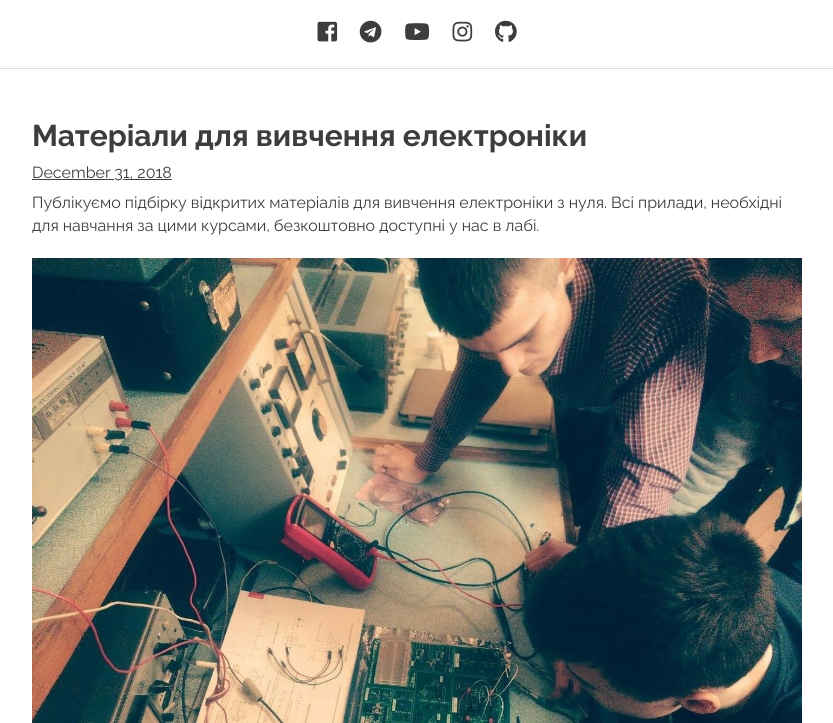
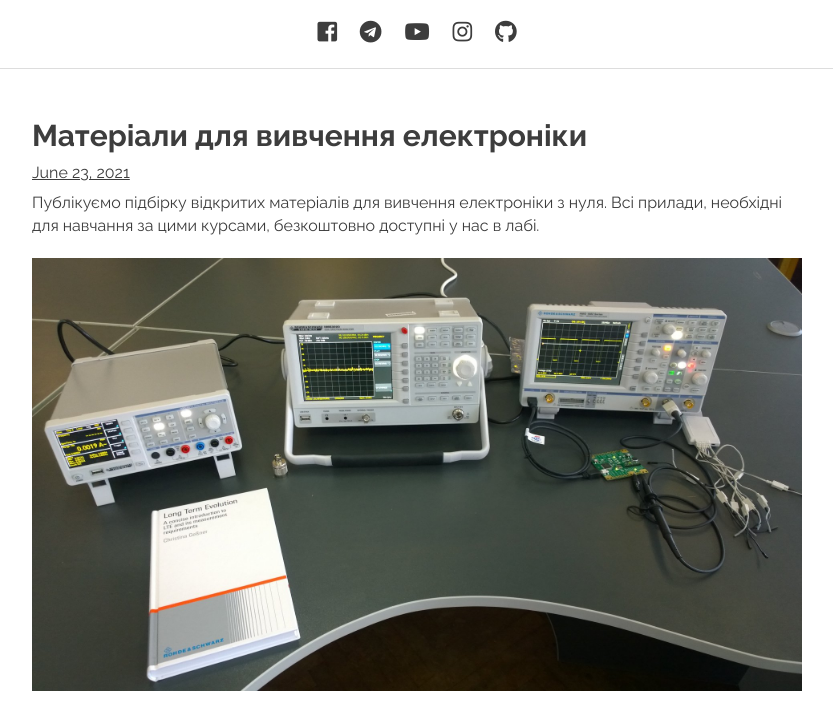
Before and after one commit to LampaLab/lampalab.github.io, a Jekyll site: the page built from education.md, in a window 1280 px wide and 900 px high, cut to the strip 177-900 px from the top of the window. Shown: the whole strip, without its empty margins (223-1056 px from the left). Built offline with Jekyll 4.4.1, drawn with Linux system fonts in a browser that asks for light colours; nearby versions of some CDN libraries; library files that are not in the unit come from our copies.

Commit message:
Changed photo and date on education page

```diff
--- a/education.md
+++ b/education.md
@@ -7,7 +7,7 @@ permalink: /education/
 
 ## Матеріали для вивчення електроніки
 
-<p><u>December 31, 2018</u></p>
+<p><u>June 23, 2021</u></p>
 
 Публікуємо підбірку відкритих матеріалів для вивчення електроніки з нуля. Всі прилади, необхідні для навчання за цими курсами, безкоштовно доступні у нас в лабі.
 
```
Also changed, not shown: img/education.jpg.
